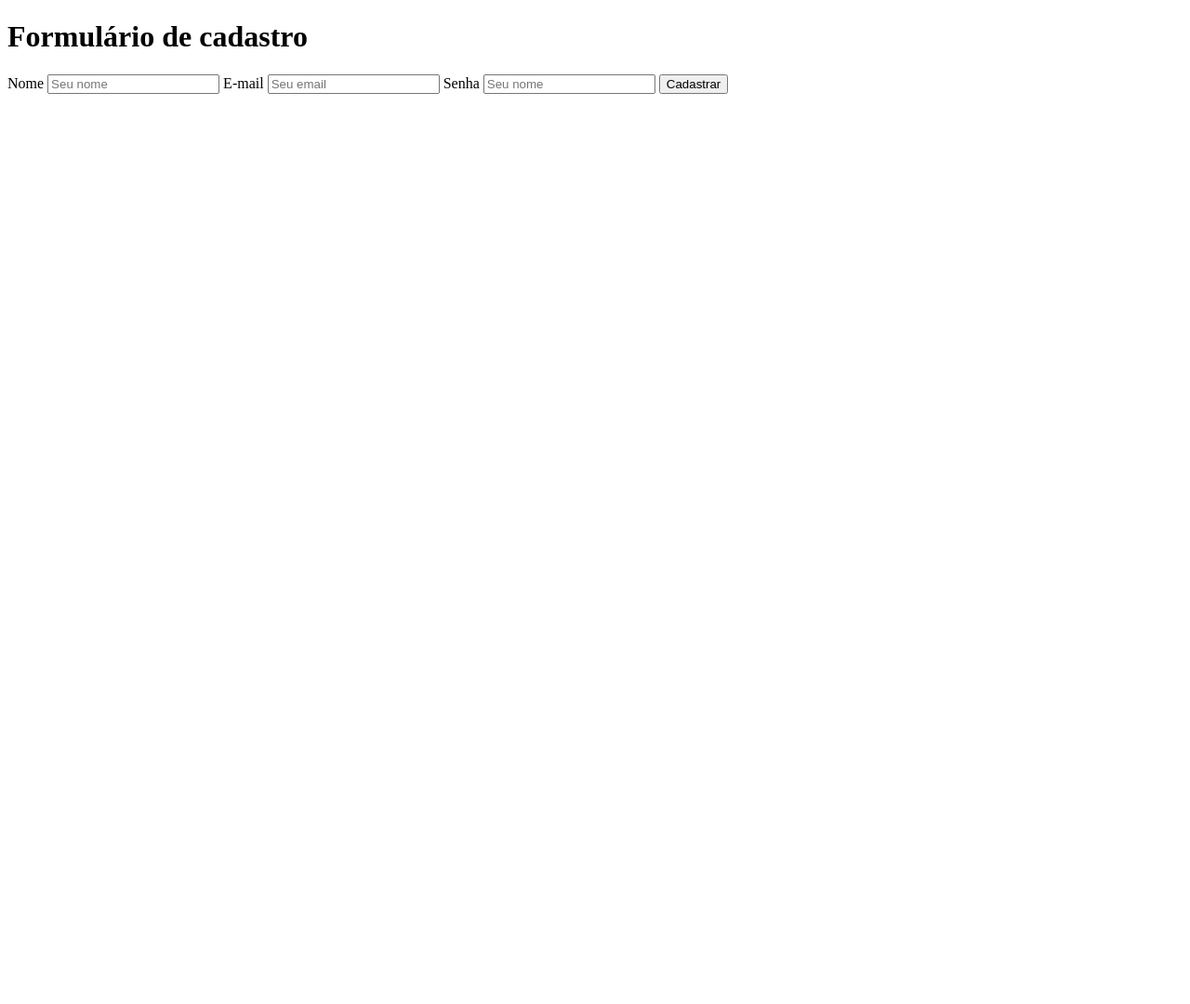
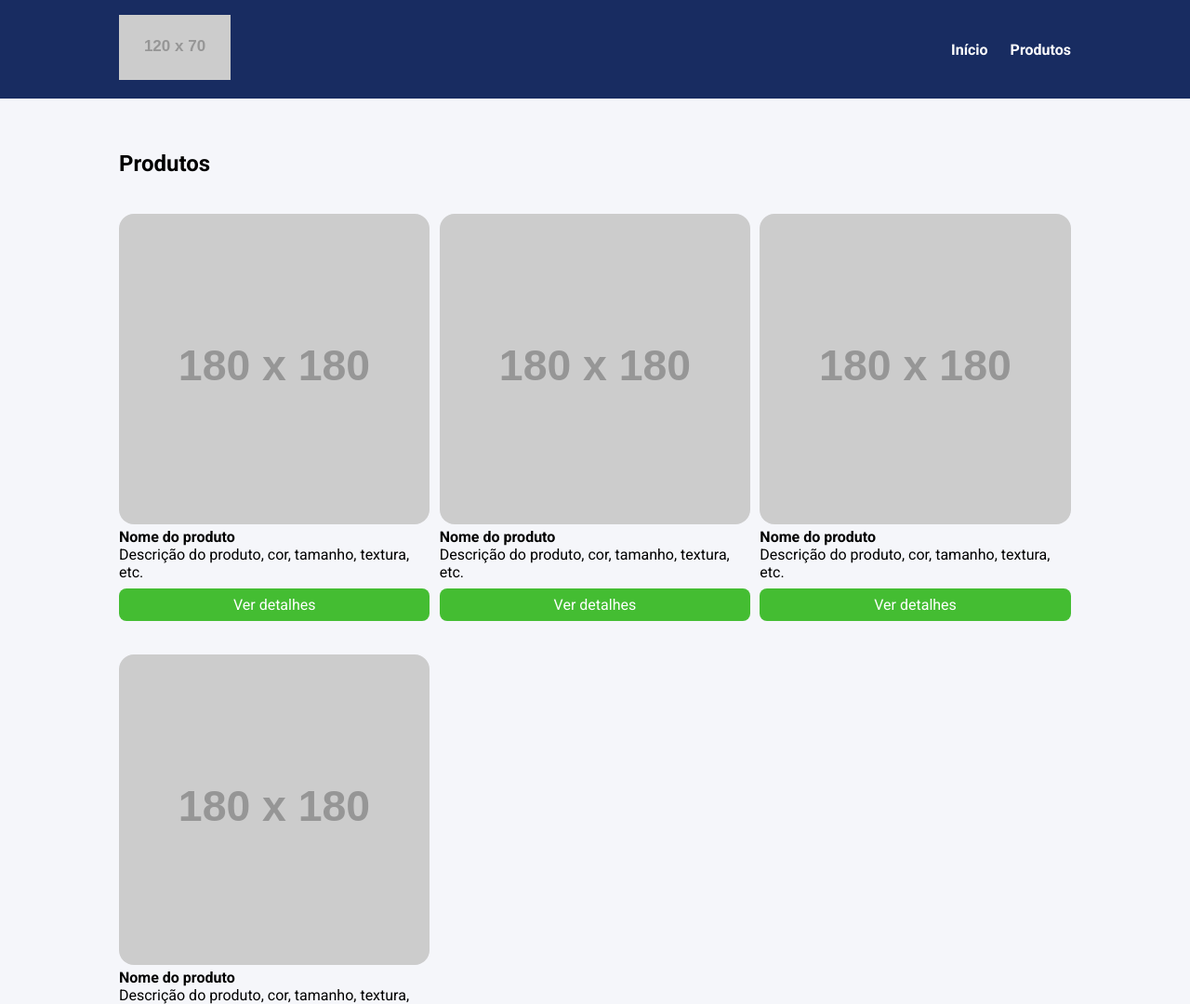
Before and after one commit to johnicassere/curso_ebac_frontend, a website: page index.html in a window 1280 px wide. Shown: the top 1080 px of the page at 93% size. Before the commit the page ends 800 px from the top, so only its background shows below. Drawn offline with Linux system fonts and the light colour scheme; placeholder pictures from the web are drawn by us.

Commit message:
less add

```diff
--- a/index.html
+++ b/index.html
@@ -1,30 +1,79 @@
 <!DOCTYPE html>
-<html lang="pt-br">
+<html lang="pt-BR">
 <head>
     <meta charset="UTF-8">
     <meta http-equiv="X-UA-Compatible" content="IE=edge">
     <meta name="viewport" content="width=device-width, initial-scale=1.0">
-    <title>Exercicio HTML</title>
+    <title>Exercicio Less</title>
+    <link rel="preconnect" href="https://fonts.googleapis.com">
+    <link rel="preconnect" href="https://fonts.gstatic.com" crossorigin>
+    <link href="https://fonts.googleapis.com/css2?family=Roboto:wght@400;700&display=swap" rel="stylesheet">
+    <link rel="stylesheet" href="./build/style/main.css">
 </head>
 <body>
     <header>
-        <h1>Formulário de cadastro</h1>
+        <div class="container">
+            <div class="branding">
+                <img src="https://via.placeholder.com/120x70" />
+            </div>
+            <nav>
+                <ul class="menu">
+                    <li>
+                        <a href="#">Início</a>
+                    </li>
+                    <li>
+                        <a href="#">Produtos</a>
+                    </li>
+                </ul>
+            </nav>
+        </div>
     </header>
-    <main>
-        <form>
-            <label for="nome">Nome</label>
-            <input type="text" name="nome" id="nome" placeholder="Seu nome">
-
-            <label for="email">E-mail</label>
-            <input type="email" name="email" id="email" placeholder="Seu email">
-
-            <label for="password">Senha</label>
-            <input type="password" name="password" id="password" placeholder="Seu nome">
-
-            <button type="submit">
-                Cadastrar
-            </button>
-        </form>
-    </main>
+    <section>
+        <div class="container">
+            <h2>Produtos</h2>
+            <ul class="products">
+                <li class="product-item">
+                    <img src="https://via.placeholder.com/180x180" />
+                    <h4>Nome do produto</h4>
+                    <p>
+                        Descrição do produto, cor, tamanho, textura, etc.
+                    </p>
+                    <a href="#" class="product-button">
+                        Ver detalhes
+                    </a>
+                </li>
+                <li class="product-item">
+                    <img src="https://via.placeholder.com/180x180" />
+                    <h4>Nome do produto</h4>
+                    <p>
+                        Descrição do produto, cor, tamanho, textura, etc.
+                    </p>
+                    <a href="#" class="product-button">
+                        Ver detalhes
+                    </a>
+                </li>
+                <li class="product-item">
+                    <img src="https://via.placeholder.com/180x180" />
+                    <h4>Nome do produto</h4>
+                    <p>
+                        Descrição do produto, cor, tamanho, textura, etc.
+                    </p>
+                    <a href="#" class="product-button">
+                        Ver detalhes
+                    </a>
+                </li>
+                <li class="product-item">
+                    <img src="https://via.placeholder.com/180x180" />
+                    <h4>Nome do produto</h4>
+                    <p>
+                        Descrição do produto, cor, tamanho, textura, etc.
+                    </p>
+                    <a href="#" class="product-button">
+                        Ver detalhes
+                    </a>
+                </li>
+            </ul>
+        </div>
+    </section>
 </body>
 </html>
--- /dev/null
+++ b/src/style/main.less
@@ -0,0 +1,128 @@
+@import "mapas";
+@import "variaveis";
+
+@breackMobile: ~"(max-width: 767px)";
+@breackTablet: ~"(min-width: 768px) and (max-width: 1023px)";
+
+* {
+    margin: 0;
+    padding: 0;
+    box-sizing: border-box;
+    font-family: @fontePadrao;
+}
+
+.decoration{
+    text-decoration: none;
+}
+
+.width_100{
+    width: 100%;
+}
+
+body {
+   background-color: #colors[background-color];
+}
+
+li {
+    list-style: none;
+}
+
+.container {
+    max-width: 1024px;
+    .width_100();
+    margin: 0 auto;
+}
+
+header {
+    background-color: #colors[headerColor];
+    position: sticky;
+    top: 0;
+    left: 0;
+}
+
+header .container {
+    display: flex;
+    justify-content: space-between;
+    align-items: center;
+    padding: 16px 0;
+}
+
+.menu {
+    display: flex;
+}
+
+.menu li {
+    font-weight: bold;
+    margin-left: 24px;
+}
+
+.menu li a {
+    color: #colors[textColor];
+    .decoration();
+}
+
+section {
+    padding: 56px 0;
+}
+
+.products {
+    margin-top: 40px;
+    display: grid;
+    grid-template-columns: repeat(3, 32.66%);
+    column-gap: 1%;
+    row-gap: 4%;
+    .width_100();
+}
+
+.product-item img {
+    .width_100();
+    border-radius: 16px;
+}
+
+.product-button {
+    display: block;
+    background-color: #colors[buttomColor];
+    color: #colors[textColor];
+    text-align: center;
+    padding: 8px 0;
+    border-radius: 8px;
+    margin-top: 8px;
+    .decoration();
+
+    &:hover{
+    background-color: #4cd137;
+
+    }
+}
+
+
+@media screen and (@breackTablet) {
+    .container {
+        max-width: 80%;
+
+    }
+
+    .products {
+        grid-template-columns: repeat(2, 48.5%);
+        column-gap: 3%;
+    }
+}
+
+@media screen and (@breackMobile) {
+    .products {
+    //display: block;
+    display: flex;
+    flex-direction: column;
+    width: 90%;
+    margin: 20px;
+    }
+
+    .product-item  {
+        margin-bottom: 32px;
+    }
+    .container{
+        h2{
+            margin: 30px;
+        }
+    }
+}
--- /dev/null
+++ b/src/style/mapas.less
@@ -0,0 +1,7 @@
+
+#colors(){
+    background-color: #f5f6fa;
+    headerColor:#182C61;
+    buttomColor: #44bd32;
+    textColor: #fff;
+}
--- /dev/null
+++ b/src/style/variaveis.less
@@ -0,0 +1 @@
+@fontePadrao:Roboto;
```
Also changed, not shown: package.json (added, +17 -0 lines), styles.css (added, +102 -0 lines), build/style/main.css (added), src/images/github.svg (added), src/images/instagram.svg (added), src/images/linkedin.svg (added), src/images/mail.svg (added), 1 other file.
